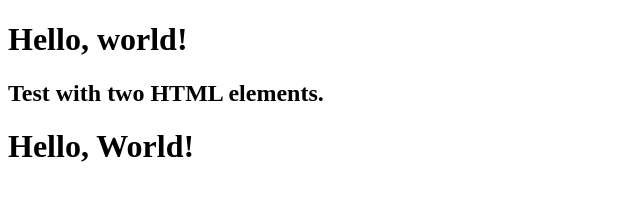
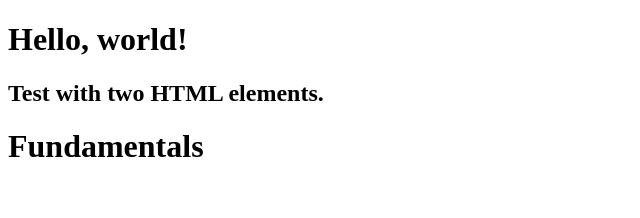
Before and after one commit to ingrisandrade/trybe_activities, a React (Create React App) app in the folder desenvolvimento-front-end/introducao_react_bloco_10/: page / in a window 1280 px wide. Shown: the top 218 px of the page, without its empty margins (0-640 px from the left). Built offline with nearby package versions, Linux system fonts and the light colour scheme.

Commit message:
modify HelloWorld file to Card

```diff
--- a/desenvolvimento-front-end/introducao_react_bloco_10/src/App.js
+++ b/desenvolvimento-front-end/introducao_react_bloco_10/src/App.js
@@ -1,11 +1,11 @@
-import HelloWorld from './HelloWorld';
+import Card from './Card';
 
 function App() {
   return (
     <>
     <h1>Hello, world!</h1>
     <h2>Test with two HTML elements.</h2>
-    <HelloWorld />
+    <Card />
     </>
   );
 }
--- /dev/null
+++ b/desenvolvimento-front-end/introducao_react_bloco_10/src/Card.js
@@ -0,0 +1,11 @@
+
+
+// My first REACT component.
+
+function Card() {
+  return(
+    <h1>Fundamentals</h1>
+  )
+}
+
+export default Card;
--- a/desenvolvimento-front-end/introducao_react_bloco_10/src/HelloWorld.js
+++ /dev/null
@@ -1,11 +0,0 @@
-
-
-// My first REACT component.
-
-function HelloWord() {
-  return(
-    <h1>Hello, World!</h1>
-  )
-}
-
-export default HelloWord;
```
